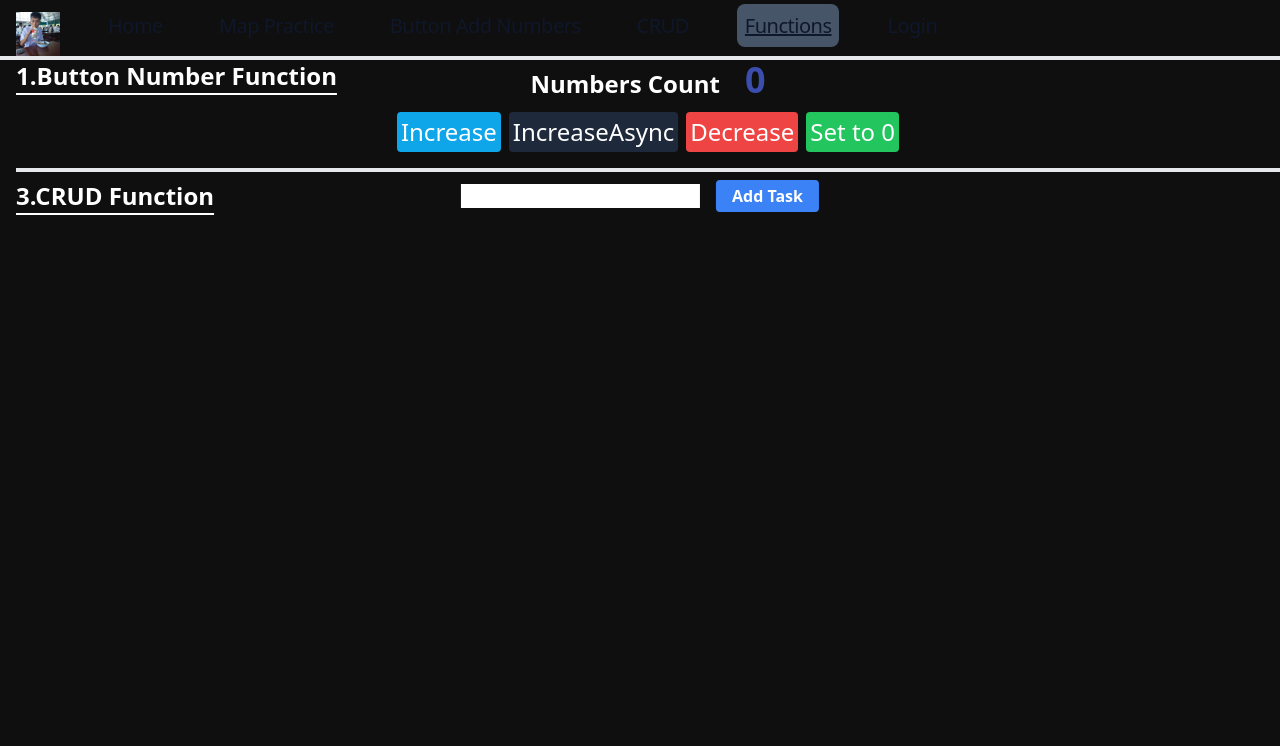
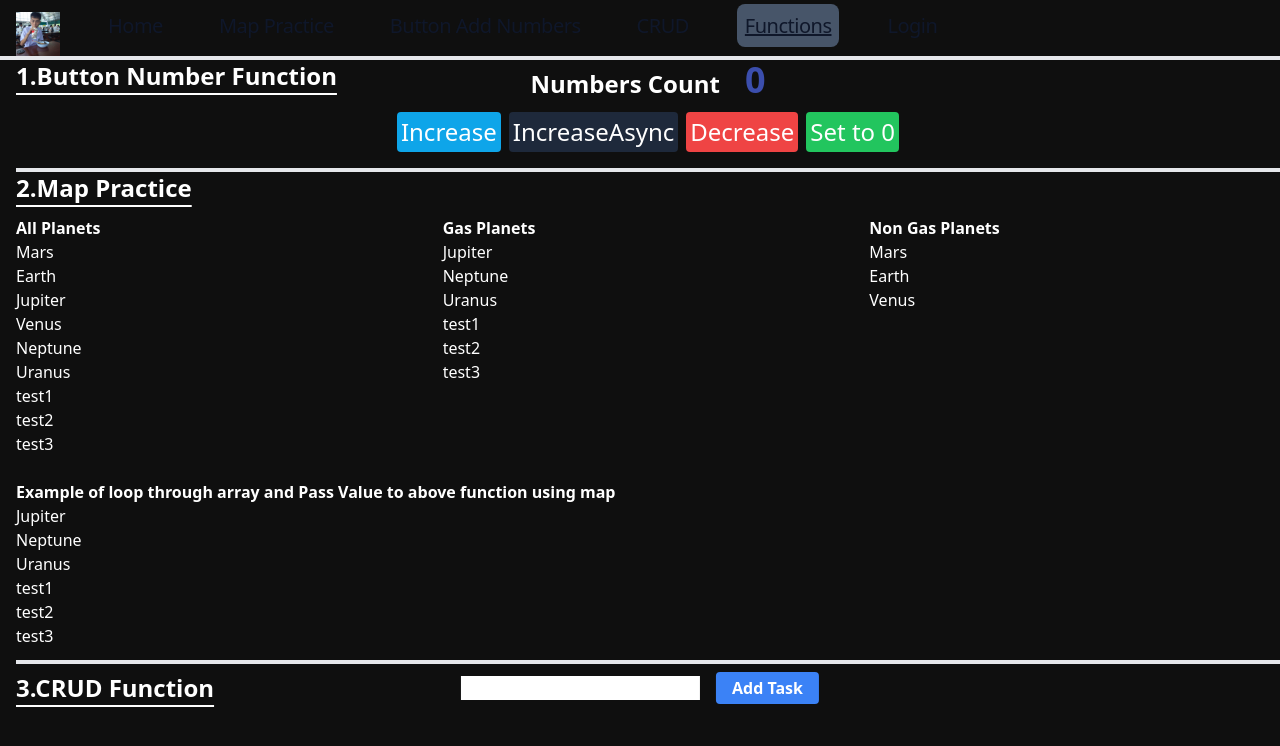
Before and after one commit to JoeSaranbro/old-portfolio, a React (Create React App) app: page /functions in a window 1280 px wide. Shown: the top 746 px of the page. Built offline with nearby package versions, Linux system fonts and the light colour scheme.

Commit message:
Update Functions.js

```diff
--- a/src/Functions.js
+++ b/src/Functions.js
@@ -8,7 +8,7 @@ const Functions = () => {
     <div className='content'>
         {/* <div className=''><ButtonAddNums /></div> */}
         <div className=''><ButtonAddNums /></div>
-       {/* <div className=''><MapPrac /></div> */}
+        <div className=''><MapPrac /></div>
         <div className=''><CRUD /></div>
     </div>
   )
```
